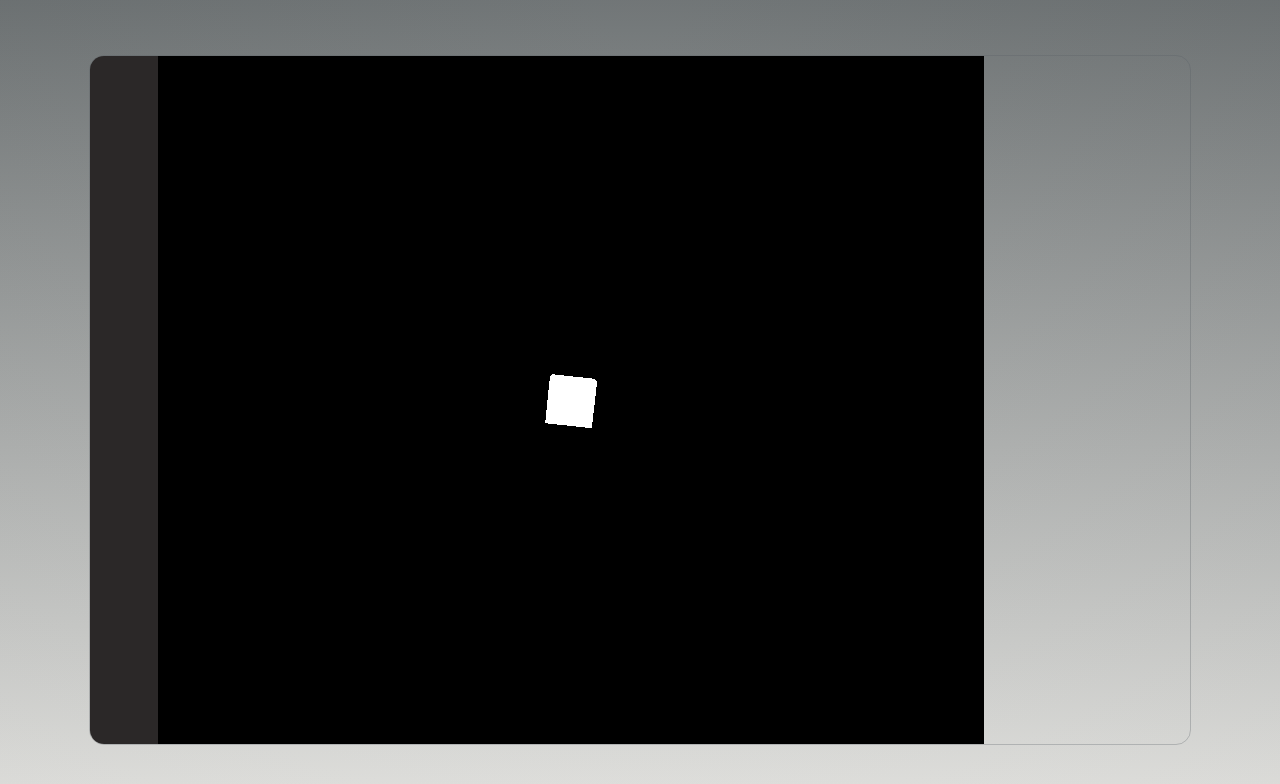
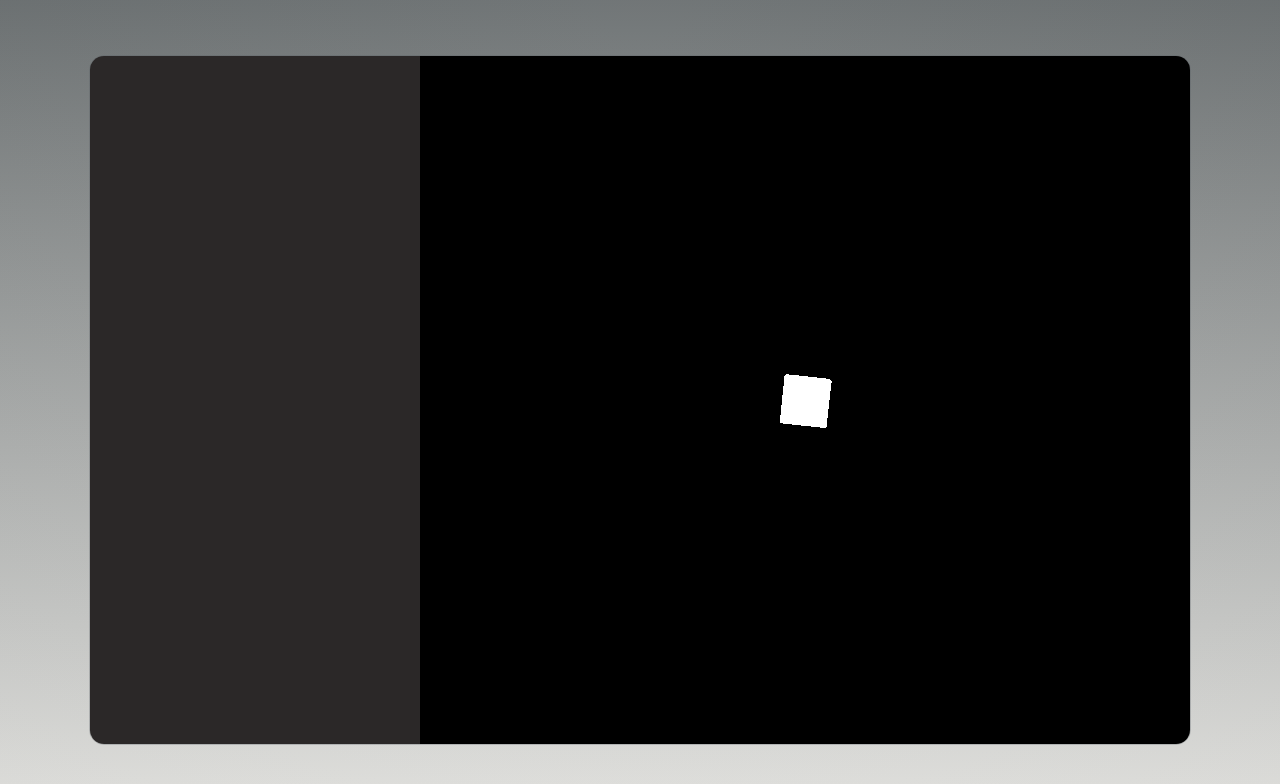
Before and after one commit to ailuoamang/threeshow, a React (Vite) app: page / in a window 1280 px wide. Shown: the top 784 px of the page. Built offline with nearby package versions, Linux system fonts and the light colour scheme.

Commit message:
:sparkles:添加自适应逻辑和样式

```diff
--- a/src/App.css
+++ b/src/App.css
@@ -2,31 +2,41 @@
     display: grid;
     align-items: center;
     justify-items: center;
+    width: 100%;
     height: 100%;
     background-color: #E4E4E1;
     background-image: radial-gradient(at top center, rgba(255, 255, 255, 0.03) 0%, rgba(0, 0, 0, 0.03) 100%), linear-gradient(to top, rgba(255, 255, 255, 0.3) 0%, rgba(88, 95, 99, 0.8) 100%);
     background-blend-mode: normal, multiply;
 }
 
+/*
+
+这里关于自适应，有一个大问题，为什么flex布局正常自适应，grid布局不正常自适应
+能判断的是，如果box把创建three的代码注释，是正常的
+*/
 .background .container {
-    display: grid;
+    /* display: grid;
     grid-template-columns: 0.25fr 0.75fr;
-    grid-template-rows: 1fr;
+    grid-template-rows: 1fr; */
+    display: flex;
+    flex-direction: row;
     height: 86%;
     width: 86%;
     border: 1px solid rgba(88, 95, 99, 0.3);
     border-radius: 15px;
-    overflow: auto;
+    overflow: hidden;
 }
 
 .background .container .sidebarContainer {
-    /* width: 100%;
-    height: 100%; */
+    width: 30%;
+    /* width: 100%; */
+    height: 100%;
     background-color: rgb(43, 40, 40);
 }
 
 .background .container .boxContainer {
     /* background-color: rgb(164, 170, 182); */
-    /* width: 100%;
-    height: 100%; */
+    width: 70%;
+    /* width: 100%; */
+    height: 100%;
 }
--- a/src/box/box.jsx
+++ b/src/box/box.jsx
@@ -51,7 +51,7 @@ export default function Box() {
                 //这里通过window的resize函数监听
                 //发现会出现缩小,container的宽不随window变化,放大会变化，但是会闪回
                 //个人判断是这些css自适应规则发生了冲突以及一些先后顺序
-                //经过查询决定采用另一个可以监听任意元素变化的方法ResizeObserver
+                //经过查询决定采用另一个可以监听任意元素变化的方法ResizeObserver，这个方法会导致three.js不渲染
                 //three.js的官网解决方式是侧边栏使用了iframe,我没法在这里使用
                 console.log('页面发生缩放',window.innerWidth,container.clientWidth);
                 size.width=container.clientWidth;
@@ -61,10 +61,21 @@ export default function Box() {
                 //更新相机的投影矩阵
                 camera.updateProjectionMatrix();
                 //更新渲染器尺寸
-                // renderer.setSize(size.width, size.height)
+                renderer.setSize(size.width, size.height)
             })
 
+            // const resizeObserver = new ResizeObserver(() => {
+            //     const newWidth = container.clientWidth;
+            //     const newHeight = container.clientHeight;
+            //     console.log('容器大小变化', newWidth, newHeight);
+            // });
 
+            // resizeObserver.observe(container);
+
+            // return () => {
+            //     resizeObserver.disconnect();
+            //     renderer.dispose();
+            // };
         }
     }, [])
     return (
--- a/src/index.css
+++ b/src/index.css
@@ -5,4 +5,5 @@
 
 #root{
     height: 100vh;
+    /* width: 100vw; */
 }
```
